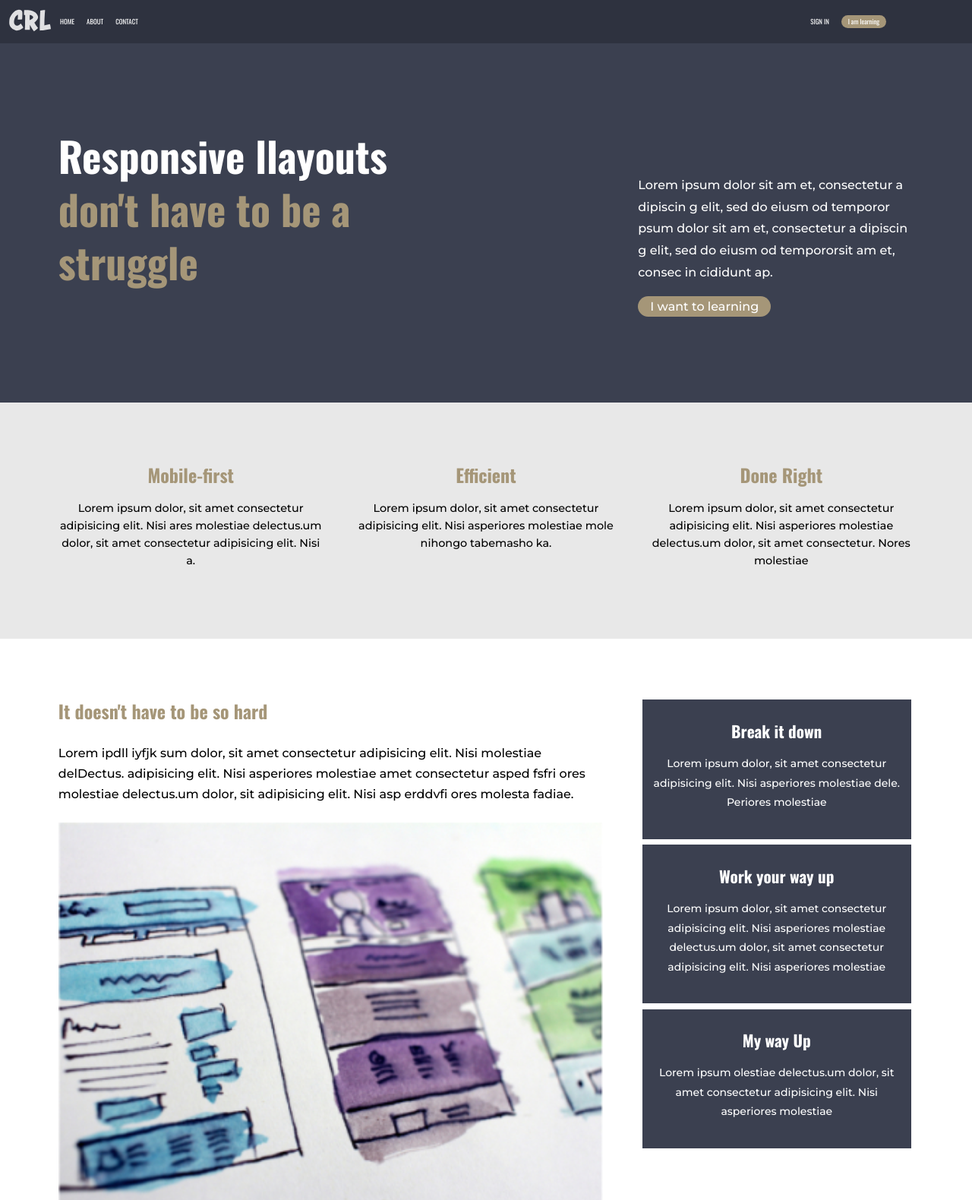
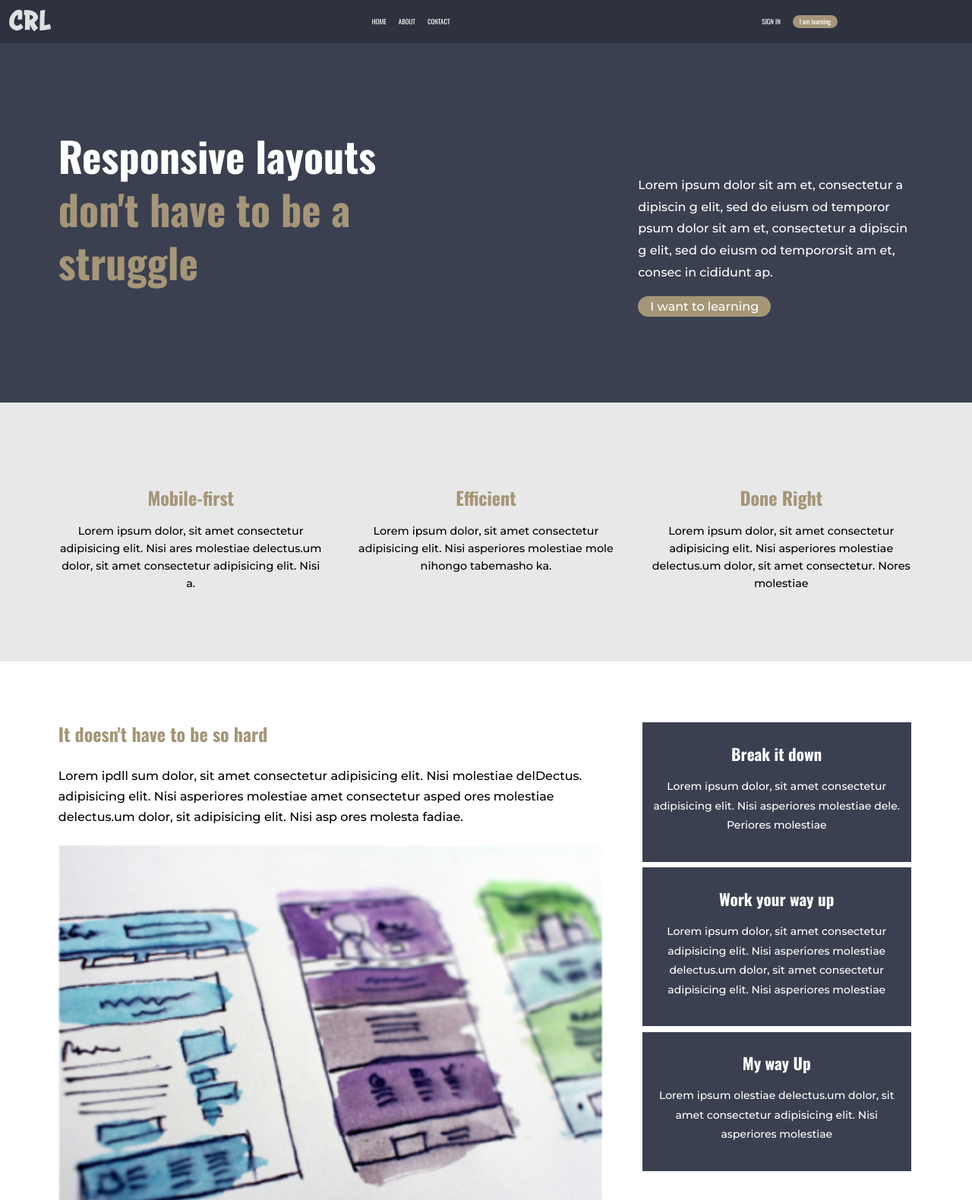
Before and after one commit to webgal-ada/KP-css-challenge, a plain HTML site: page index.html in a window 1280 px wide. Shown: the top 1580 px of the page at 76% size. Drawn offline with nearby package versions, Linux system fonts and the light colour scheme.

Commit message:
fix nav bar

```diff
--- a/index.html
+++ b/index.html
@@ -14,7 +14,7 @@
       href="https://fonts.googleapis.com/css2?family=Montserrat:wght@300;500&display=swap"
       rel="stylesheet"
     />
-    <title>FinalLayout</title>
+    <title>CRL</title>
     <link href="style.css" rel="stylesheet" />
   </head>
   <body>
@@ -42,7 +42,7 @@
     <div class="sectionOne">
       <div class="container secOneFx">
         <h1 class="container__title">
-          Responsive llayouts <span>don't have to be a struggle</span>
+          Responsive layouts <span>don't have to be a struggle</span>
         </h1>
         <div class="container__title--featured--text">
           <p>
@@ -87,10 +87,10 @@
       <div class="container sec3">
         <h2 class="sec2__title">It doesn't have to be so hard</h2>
         <p class="section3__text">
-          Lorem ipdll iyfjk sum dolor, sit amet consectetur adipisicing elit.
-          Nisi molestiae delDectus. adipisicing elit. Nisi asperiores molestiae
-          amet consectetur asped fsfri ores molestiae delectus.um dolor, sit
-          adipisicing elit. Nisi asp erddvfi ores molesta fadiae.
+          Lorem ipdll sum dolor, sit amet consectetur adipisicing elit. Nisi
+          molestiae delDectus. adipisicing elit. Nisi asperiores molestiae amet
+          consectetur asped ores molestiae delectus.um dolor, sit adipisicing
+          elit. Nisi asp ores molesta fadiae.
         </p>
 
         <img src="img/hero-img.jpg" class="midPhoto" alt="sketch" />
--- a/style.css
+++ b/style.css
@@ -30,7 +30,7 @@ header {
 }
 nav {
   display: flex;
-  width: 85%;
+  width: 80%;
 }
 .nav__list {
   display: flex;
@@ -83,6 +83,9 @@ span {
   font-size: clamp(0.4rem, 3vw, 1rem);
   line-height: 1.8;
   padding-bottom: 35px;
+}
+.sec2 {
+  margin-top: 30px;
 }
 .sec2__title {
   font-family: "Oswald", sans-serif;
@@ -174,6 +177,9 @@ footer {
 }
 /*-----------media query----------*/
 @media screen and (min-width: 580px) {
+  .nav__list--primary {
+    margin-left: auto;
+  }
   .secOneFx {
     display: flex;
     justify-content: space-between;
```
